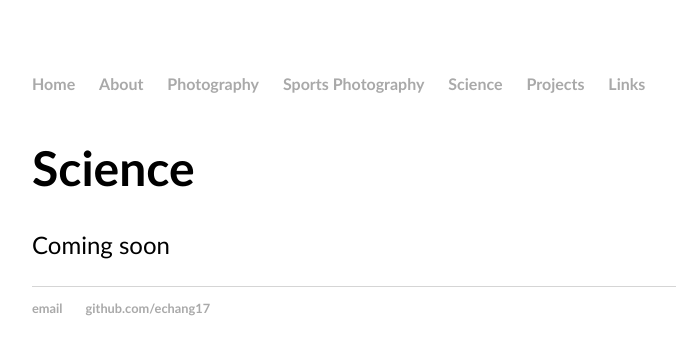
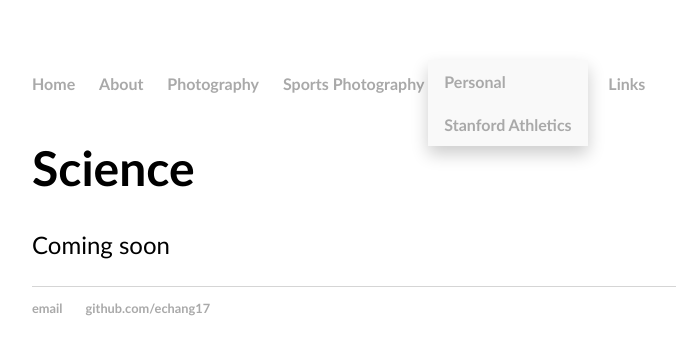
Before and after one commit to echang17/echang17.github.io, a Jekyll site: the page built from science/index.html, in a window 1280 px wide. Shown: the top 355 px of the page, without its empty margins (160-836 px from the left). Built offline with Jekyll 4.4.1, drawn with Linux system fonts in a browser that asks for light colours.

Commit message:
Update main.css

```diff
--- a/css/main.css
+++ b/css/main.css
@@ -251,12 +251,12 @@ ul.posts li {
 }
 
 .dropdown-content {
-    display: none;
+    display: inline; /*new*/
     position: absolute;
     background-color: #f9f9f9;
     min-width: 160px;
     box-shadow: 0px 8px 16px 0px rgba(0,0,0,0.2);
-    z-index: auto;
+    z-index: 1;
 }
 
 .dropdown-content a {
```
